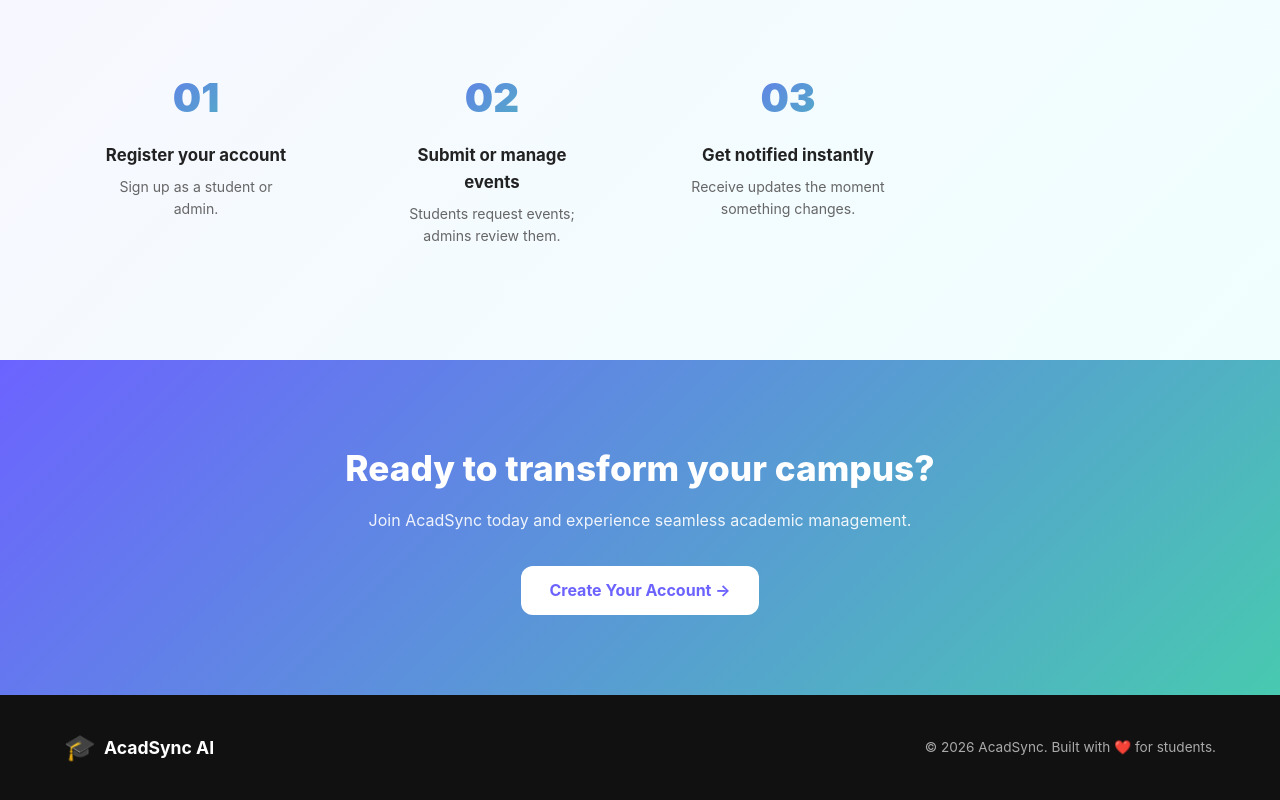
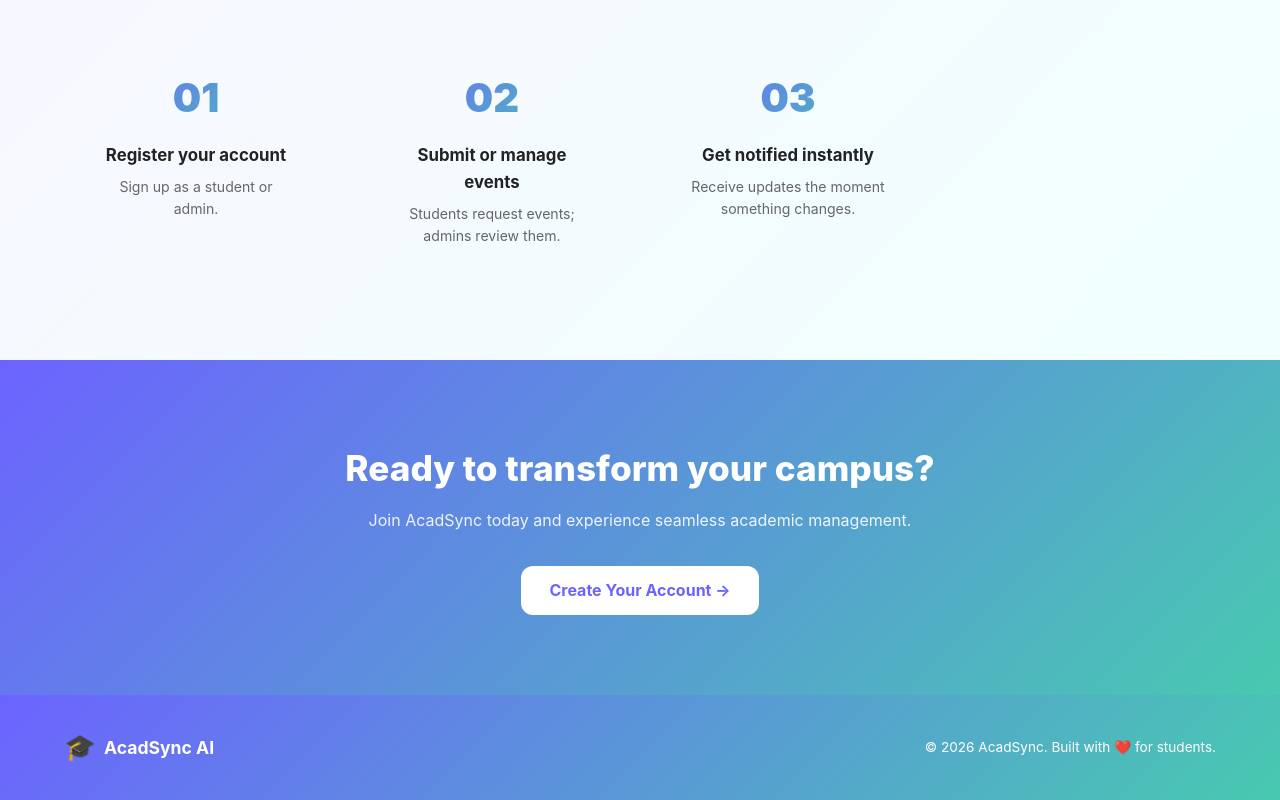
Before and after one commit to Vedikahh/AcadSync, a React (Vite) app in the folder frontend/: page / in a window 1280 px wide. Shown: the part 1750-2550 px from the top of the page. Built offline with nearby package versions, Linux system fonts and the light colour scheme.

Commit message:
landing page

```diff
--- a/frontend/src/pages/LandingPage.css
+++ b/frontend/src/pages/LandingPage.css
@@ -332,8 +332,8 @@
 
 /* ── Footer ────────────────────────────────────────────── */
 .footer {
-  background: #111;
-  color: #aaa;
+  background: linear-gradient(135deg, #6c63ff, #48c9b0);
+  color: #fff;
   padding: 2rem 5vw;
   display: flex;
   align-items: center;
```
